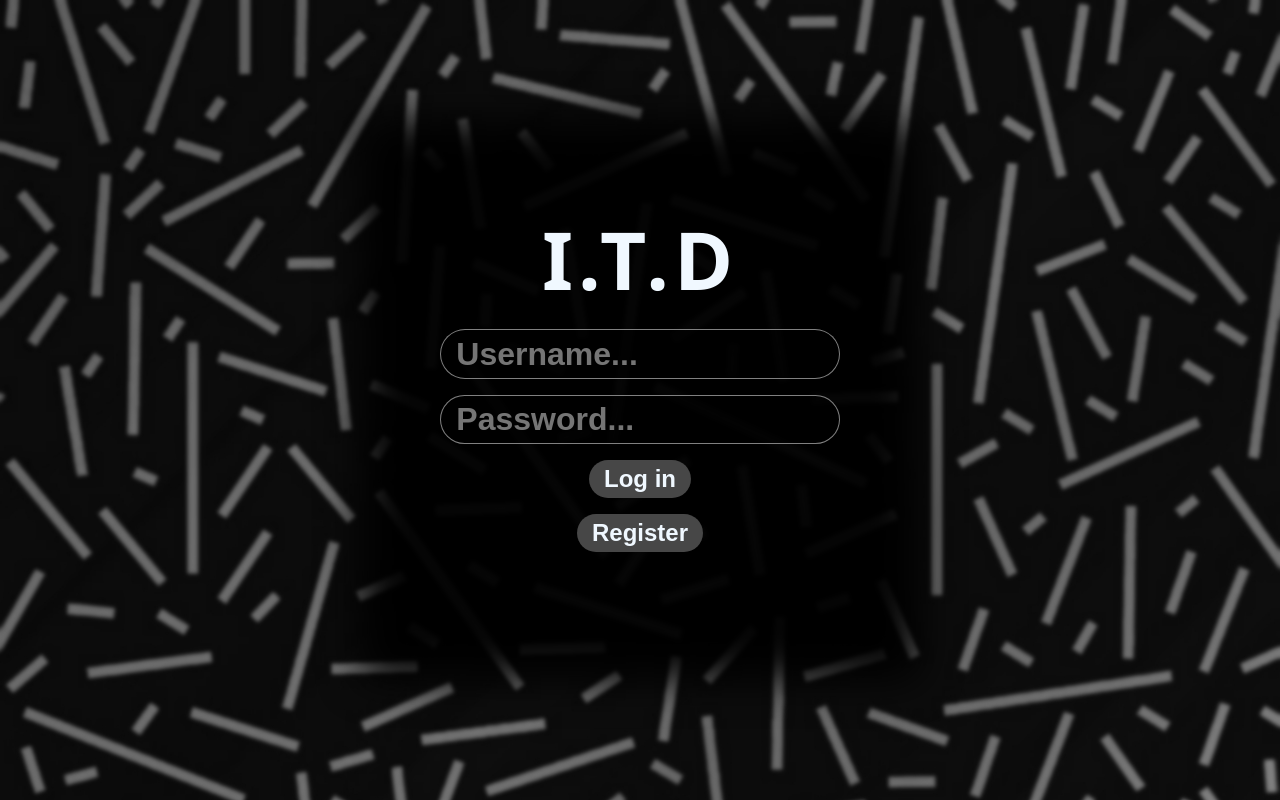
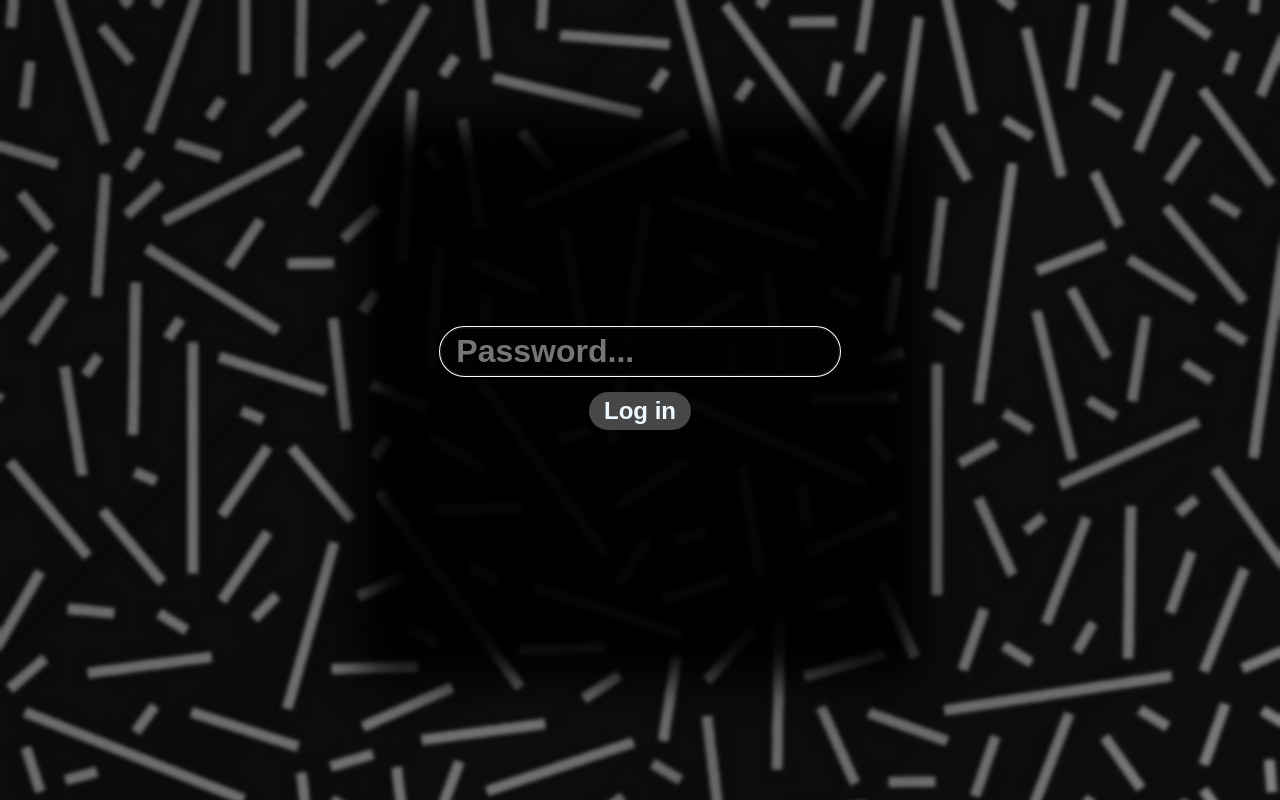
Before and after one commit to Illeeya/React_Express_ToDoList, a React (Create React App) app in the folder node_react_tester_001/frontend/: page / in a window 1280 px wide. Built offline with nearby package versions, Linux system fonts and the light colour scheme.

Commit message:
DEV | Switched to solo mode + localStorage saves password

```diff
--- a/node_react_tester_001/frontend/src/components/PageController.jsx
+++ b/node_react_tester_001/frontend/src/components/PageController.jsx
@@ -1,5 +1,5 @@
-import Authentication from "./Authentication"
-import { useEffect, useState } from "react";
+import SoloAuthentication from "./SoloAuthentication"
+import { useState } from "react";
 import TaskContainer from "./TaskContainer";
 
 export default function PageController()
@@ -25,7 +25,7 @@ export default function PageController()
         <>
             {
                 !isLoggedIn
-                    ? <Authentication loginHandler={ logIn } />
+                    ? <SoloAuthentication loginHandler={ logIn } />
                     : <TaskContainer userId={ userId } />
             }
         </>
--- /dev/null
+++ b/node_react_tester_001/frontend/src/components/SoloAuthentication.jsx
@@ -0,0 +1,115 @@
+import React from "react";
+import { useState } from "react";
+import "../style/soloAuthenticationStyle.css"
+
+export default function SoloAuthentication(props)
+{
+    const [isProcessing, setIsProcessing] = useState(false);
+    const [status, setStatus] = useState("");
+    const username = "IleeSolo";
+    const [password, setPassword] = useState("");
+
+    if (localStorage.getItem("pinPassword") !== null && !isProcessing)
+    {
+        sendPostRequestForUserData(username, localStorage.getItem("pinPassword"));
+    }
+
+
+    function sendPostRequestForUserData(username, password)
+    {
+        if (localStorage.getItem("pinPassword") === null)
+        {
+            localStorage.setItem("pinPassword", `${ password }`);
+        }
+
+        setStatus('Logging in...');
+        console.log('Trying to log in')
+        if (username.length === 0 || password.length === 0)
+        {
+            setStatus('Username and Password cannot be empty!');
+            return;
+        }
+        if (!isProcessing)
+        {
+            setIsProcessing(true);
+            const options = {
+                method: "POST",
+                headers: {
+                    'Content-Type': 'application/json'
+                },
+                body: JSON.stringify({
+                    username: username,
+                    password: password
+                })
+            }
+
+            fetch("https://ilee-tasks.glitch.me/users/login", options)
+                .then(response => response.text())
+                .then(data =>
+                {
+
+                    if (data)
+                    {
+                        if (isNaN(data))
+                        {
+                            console.log(data);
+                            setStatus(data);
+                            setIsProcessing(false);
+                        }
+                        else
+                        {
+                            console.log(data, 2);
+                            setIsProcessing(false);
+                            props.loginHandler(data);
+                        }
+                    }
+                    else
+                    {
+                        console.log("No data");
+                        setStatus("Login failed!");
+                        setIsProcessing(false);
+                    }
+                }
+                )
+
+        }
+
+    }
+
+    function handleEnterPress(event)
+    {
+        if (event.key === 'Enter')
+        {
+            sendPostRequestForUserData(username, password);
+        }
+    }
+
+
+    return (
+        <div className="authOuterContainer">
+            <div className="authInnerBackground"></div>
+
+
+            <div className="authInnerContainer">
+                <input
+                    autoFocus
+                    onChange={ (event) => { setPassword(event.target.value) } }
+                    onKeyDown={ handleEnterPress }
+                    value={ password }
+                    placeholder="Password..."
+                    type="password"
+                    inputMode="numeric"
+                    name="password" />
+                {
+                    !isProcessing
+                        ? <button onClick={ () => sendPostRequestForUserData(username, password) }>Log in</button>
+                        : <div className="loadingBall"></div>
+                }
+                <div style={ status === '' ? { visibility: 'hidden' } : {} } className="wrongPass">{ status }</div>
+
+            </div>
+        </div>
+    )
+
+
+}
--- a/node_react_tester_001/frontend/src/components/Task.jsx
+++ b/node_react_tester_001/frontend/src/components/Task.jsx
@@ -44,7 +44,7 @@ export default function Task(props)
     return (
         <div className="taskOuterContainer">
             <div className="taskInnerContainer">
-                <input maxLength={ 25 } style={ isVertical ? { width: '100%', fontSize: `${ winWidth * 0.003 }rem` } : { width: size } } type="text" onChange={ (event) =>
+                <input maxLength={ 25 } style={ isVertical ? { width: '100%', fontSize: `${ winWidth * 0.007 }rem` } : { width: size } } type="text" onChange={ (event) =>
                 {
 
                     props.changeHandler(props.id, event.target.value)
--- a/node_react_tester_001/frontend/src/components/TaskContainer.jsx
+++ b/node_react_tester_001/frontend/src/components/TaskContainer.jsx
@@ -22,7 +22,7 @@ export default function TaskContainer(props)
     useEffect(() =>
     {
         setIsSynched(false);
-        {
+
         tasksObjects.every(task =>
         {
             if (task.content.length === 0)
@@ -34,7 +34,7 @@ export default function TaskContainer(props)
             return true;
 
         })
-        }
+
     }, [tasksObjects])
 
     const onIdle = () =>
--- /dev/null
+++ b/node_react_tester_001/frontend/src/style/soloAuthenticationStyle.css
@@ -0,0 +1,103 @@
+.authOuterContainer {
+  background-image: url(../../public/img/authBg.jpg);
+  background-size: cover;
+  width: 100%;
+  height: 100vh;
+  display: flex;
+  justify-content: center;
+  align-items: center;
+}
+
+.authInnerBackground {
+  position: absolute;
+  background-color: black;
+  width: 70vmin;
+  height: 70vmin;
+  border-radius: 1rem;
+  background: rgba(0, 0, 0, 0.95);
+  filter: blur(20px);
+}
+
+.authInnerContainer {
+  width: 40%;
+  height: 70%;
+  display: inline-flex;
+  justify-content: center;
+  align-items: center;
+  flex-direction: column;
+  z-index: 1;
+}
+.authInnerContainer > * {
+  margin: 0.5rem 0;
+}
+
+.authInnerContainer > input {
+  font-size: 2rem;
+  color: aliceblue;
+  background-color: rgba(0, 0, 0, 0.5);
+  border: 1px rgba(255, 255, 255, 0.5) solid;
+  font-weight: bold;
+  width: 50vmin;
+  padding: 1% 3%;
+  border-radius: 500px;
+}
+
+.authInnerContainer > button {
+  font-size: 1.5rem;
+  font-weight: bold;
+  color: aliceblue;
+  background-color: rgb(71, 71, 71);
+  border-radius: 500px;
+  border: none;
+  padding: 1% 3%;
+}
+
+.titleClass {
+  font-size: 5rem;
+  font-family: "Segoe UI", Tahoma, Geneva, Verdana, sans-serif;
+  color: aliceblue;
+  font-weight: bold;
+  letter-spacing: 0.3rem;
+  word-spacing: 1rem;
+}
+
+.loadingBall {
+  border: 0.5rem solid #f3f3f3; /* Light grey */
+  border-top: 0.5rem solid #6c6c6c; /* Blue */
+  border-radius: 50%;
+
+  width: 6rem;
+  height: 6rem;
+  animation: spin 2s linear infinite;
+}
+
+.wrongPass {
+  width: 50vmin;
+  text-align: center;
+  min-height: 1.7rem;
+  font-size: 1.7rem;
+  color: rgb(212, 212, 212);
+  font-family: "Gill Sans", "Gill Sans MT", Calibri, "Trebuchet MS", sans-serif;
+}
+
+@keyframes spin {
+  0% {
+    transform: rotate(0deg);
+  }
+  100% {
+    transform: rotate(360deg);
+  }
+}
+
+@media (orientation: portrait) {
+  .authInnerContainer > input {
+    width: 90%;
+    padding: 4% 5%;
+    font-size: 3rem;
+  }
+
+  .authInnerContainer > button {
+    font-size: 3rem;
+    padding: 4% 5%;
+  }
+}
--- a/node_react_tester_001/frontend/src/style/taskStyle.css
+++ b/node_react_tester_001/frontend/src/style/taskStyle.css
@@ -74,11 +74,14 @@
     display: flex;
     justify-content: space-between;
   }
+  .taskInnerContainer > input {
+    font-size: 2rem;
+  }
 
   .taskInnerContainer > button {
     font-weight: bold;
-    height: 10vmin;
-    width: 10vmin;
+    height: 15vmin;
+    width: 15vmin;
     border-radius: 500px;
     margin-left: 1rem;
     border: none;
```
Lines whose indentation alone changed are shown as unchanged.
